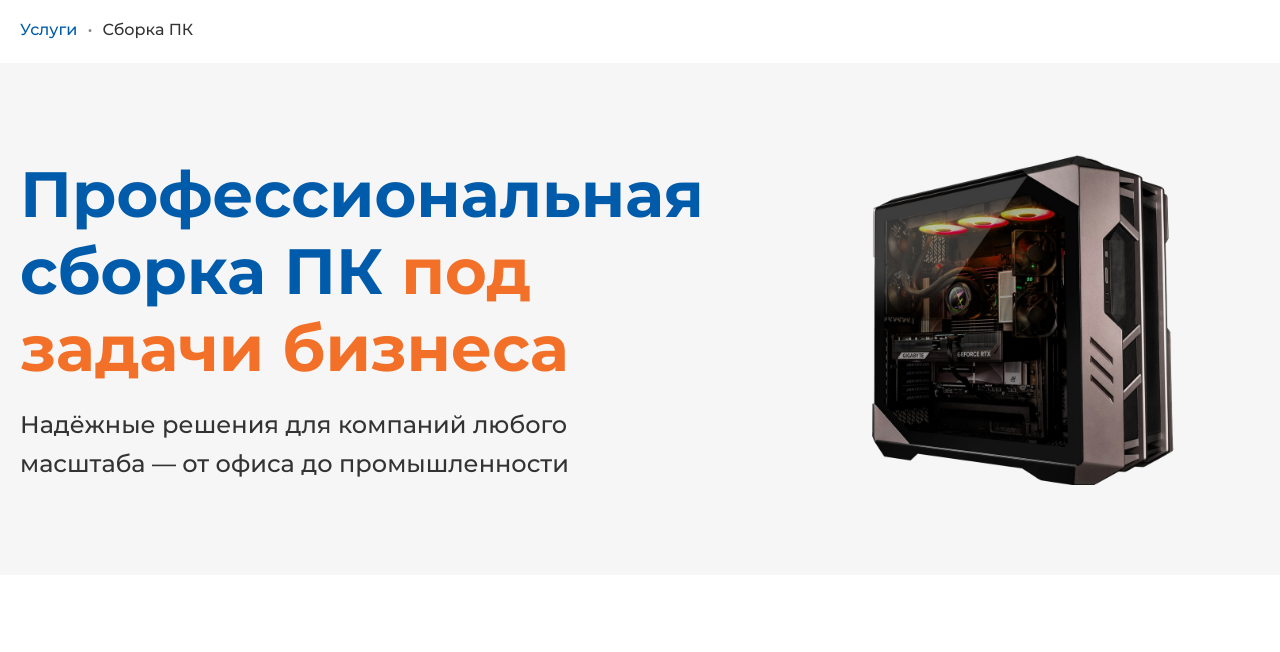
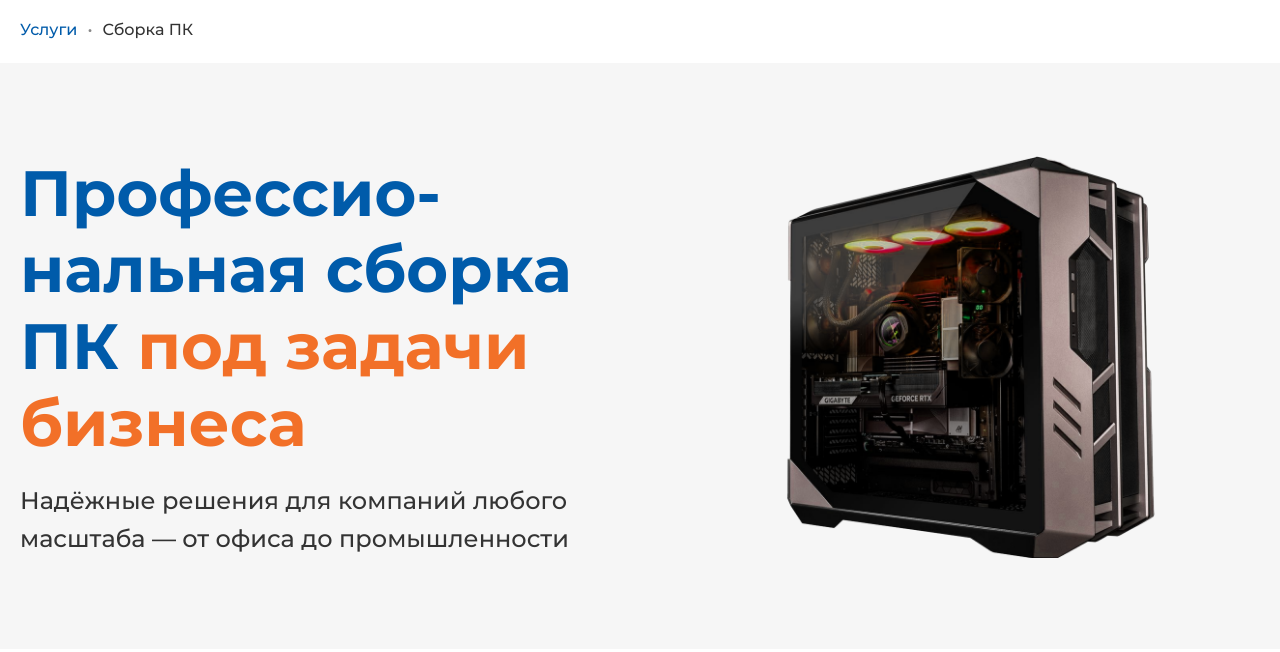
Before and after one commit to KadochnikovK/XCOM_pc-assembly, a plain HTML site: page index.html in a window 1280 px wide. Shown: the part 63-715 px from the top of the page. Drawn offline with nearby package versions, Linux system fonts and the light colour scheme.

Commit message:
fixed wrapping
Signed-off-by: KadochnikovK <kadochnikov_k@mail.ru>

```diff
--- a/assets/css/root.scss
+++ b/assets/css/root.scss
@@ -18,6 +18,15 @@ h3,
 p {
     padding: 0;
     margin: 0;
+    overflow-wrap: break-word;
+    word-wrap: break-word;
+    hyphens: auto;
+    -webkit-hyphens: auto;
+    -moz-hyphens: auto;
+    -ms-hyphens: auto;
+
+    word-break: break-word;
+    line-break: auto;
 }
 
 a {
```
Also changed, not shown: assets/css/root.css, assets/style.css.
